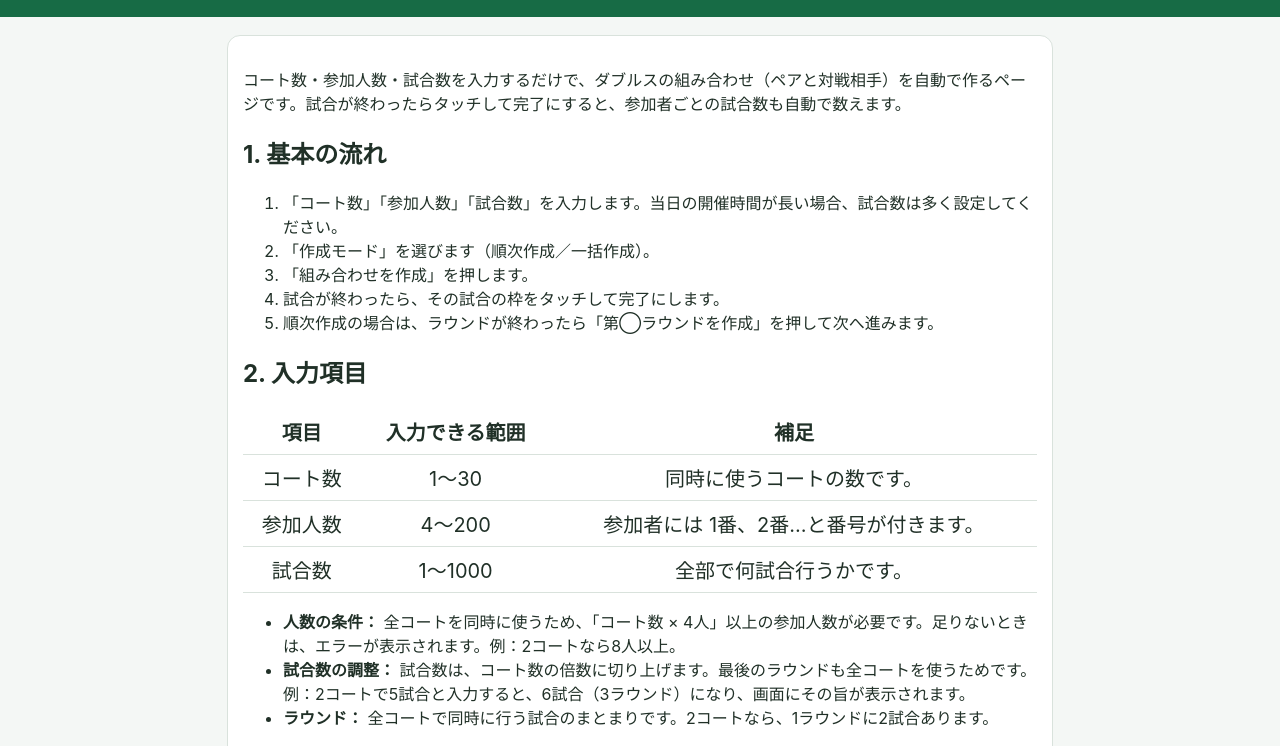
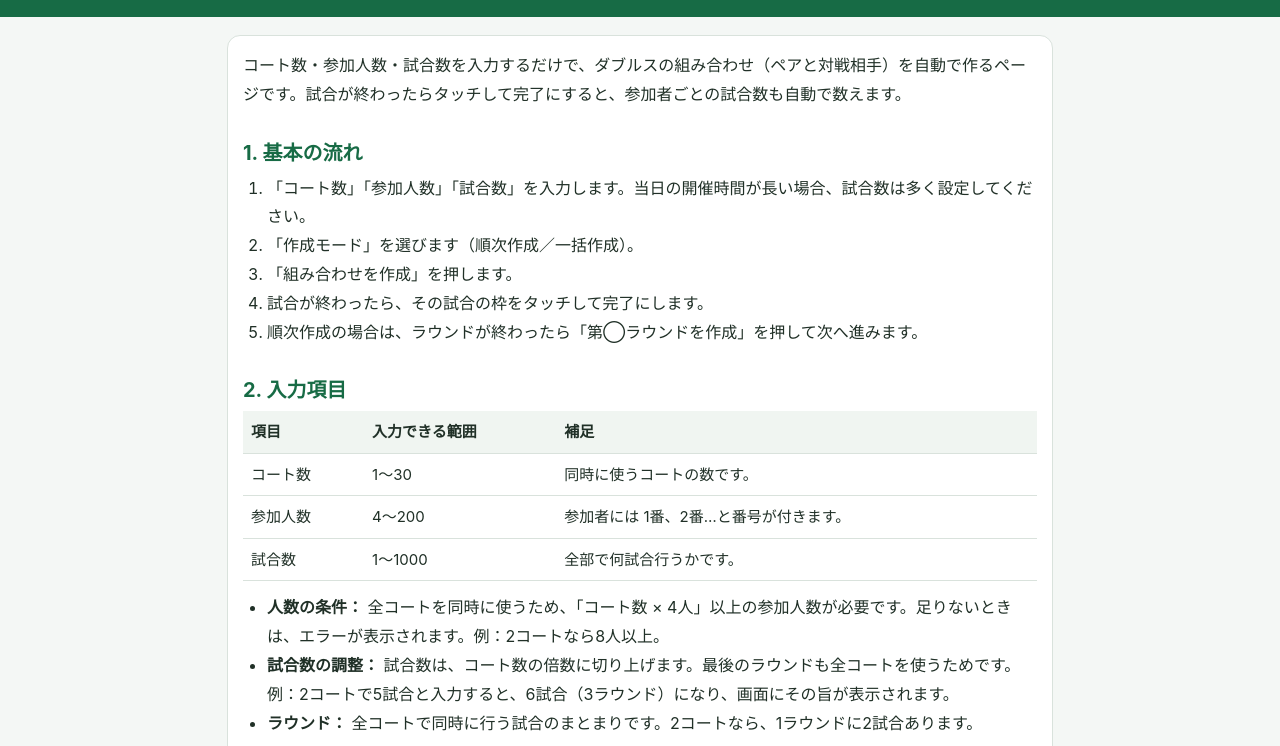
Before and after one commit to kuki-lawn-tennis/tennis-match, a plain HTML site: page help.html in a window 1280 px wide. Shown: the part 53-799 px from the top of the page. Drawn offline with Linux system fonts and the light colour scheme.

Commit message:
Add styles for help page elements

```diff
--- a/style.css
+++ b/style.css
@@ -334,3 +334,50 @@ td.done-cell {
     grid-template-columns: 1fr;
   }
 }
+
+/* ---------- 使い方ページ ---------- */
+.help-link {
+  margin: 6px 0 0;
+  font-size: 15px;
+}
+.help-link a {
+  color: var(--on-green);
+  font-weight: 700;
+}
+
+.help p,
+.help li {
+  font-size: 16px;
+  line-height: 1.8;
+}
+.help h2 {
+  margin: 28px 0 8px;
+  font-size: 20px;
+  color: var(--green-text);
+}
+.help > p:first-child {
+  margin-top: 0;
+}
+.help ul,
+.help ol {
+  margin: 8px 0;
+  padding-left: 1.5em;
+}
+.help table {
+  margin: 8px 0 12px;
+  font-size: 15px;
+}
+.help th,
+.help td {
+  text-align: left;
+  vertical-align: top;
+  line-height: 1.7;
+}
+.help th {
+  background: var(--soft);
+}
+.help code {
+  background: var(--soft);
+  padding: 1px 5px;
+  border-radius: 4px;
+}
```
